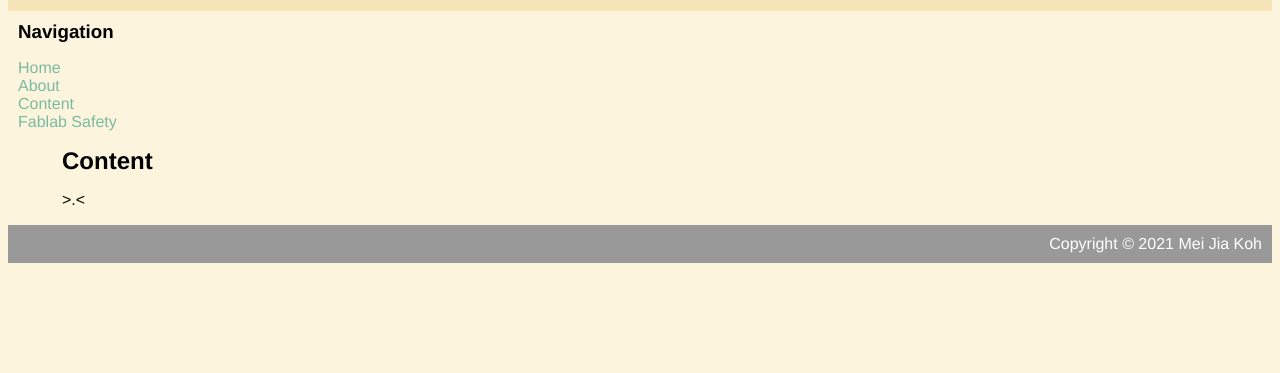
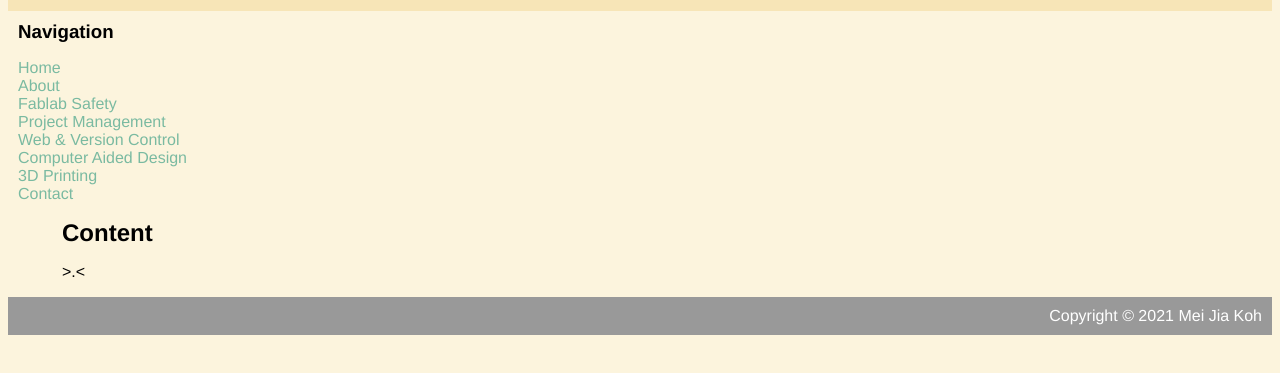
Before and after one commit to Meijiakoh/dfab, a plain HTML site: page contact.html in a window 1280 px wide. Shown: the part 97-470 px from the top of the page. Drawn offline with Linux system fonts and the light colour scheme.

Commit message:
nav updates

```diff
--- a/contact.html
+++ b/contact.html
@@ -15,8 +15,12 @@
                     <ul>
                     <li><a href="index.html">Home</a></li>
                     <li><a href="about.html">About</a></li>
-                    <li><a href="">Content</a></li>
                     <li><a href="fablabsafety.html">Fablab Safety</a></li>
+                    <li><a href="projectmanagement.html">Project Management</a></li>
+                    <li><a href="web&versioncontrol.html">Web & Version Control</a></li>
+                    <li><a href="cad.html">Computer Aided Design</a></li>
+                    <li><a href="3dprinting.html">3D Printing</a></li>
+                    <li><a href="">Contact</a></li>
                     </ul>
                 </div>
 
```
